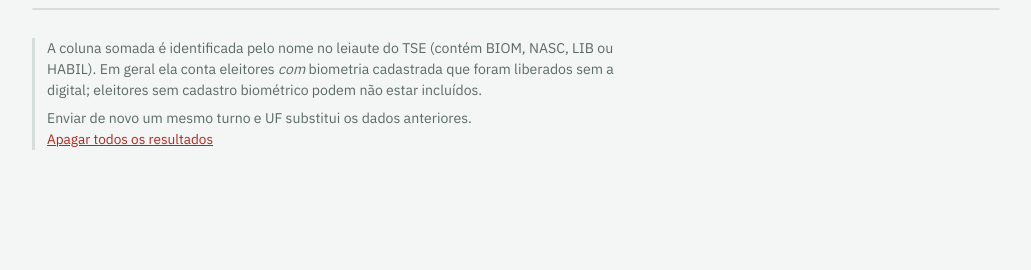
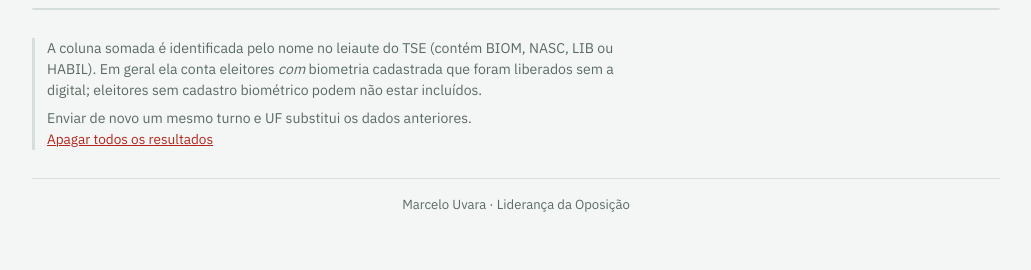
Before and after one commit to mavana1981-boop/eleicoes, a Flask app: page / in a window 1280 px wide. Shown: the part 989-1259 px from the top of the page, without its empty margins (124-1155 px from the left). Before the commit the page ends 1139 px from the top, so only its background shows below. Run offline with Flask 3, Linux system fonts and the light colour scheme; data that the repository does not hold is empty.

Commit message:
Adiciona crédito no rodapé e arquivos de configuração
- Rodapé: "Marcelo Uvara · Liderança da Oposição"
- .python-version (3.12) para o build no Railway
- .gitignore (dados, ZIPs e CSVs fora do repositório)

Co-Authored-By: Claude Opus 5.5 <noreply@anthropic.com>
Claude-Session: https://claude.ai/code/session_01PMp85sGw3qQa68dFfLyW8T

```diff
--- a/apuracao-biometria/static/style.css
+++ b/apuracao-biometria/static/style.css
@@ -69,4 +69,5 @@ tbody tr.click{cursor:pointer}
 tbody tr.click:hover{background:var(--accent-soft)}
 tfoot td{font-weight:600}
 .note{border-left:3px solid var(--line);padding-left:12px;color:var(--muted);font-size:.88rem}
+.credito{margin:0;padding-top:16px;border-top:1px solid var(--line);font-size:.82rem;color:var(--muted);text-align:center;max-width:none}
 @media (prefers-reduced-motion:reduce){*{transition:none!important}}
--- a/apuracao-biometria/templates/index.html
+++ b/apuracao-biometria/templates/index.html
@@ -84,6 +84,7 @@
       <span id="confLimpar" hidden> Confirmar? <button type="button" class="link danger" id="simLimpar">Sim, apagar</button> · <button type="button" class="link" id="naoLimpar">Cancelar</button></span>
     </p>
   </footer>
+  <p class="credito">Marcelo Uvara · Liderança da Oposição</p>
 </div>
 <script src="{{ url_for('static', filename='app.js') }}"></script>
 </body>
```
Also changed, not shown: 2 other files.
